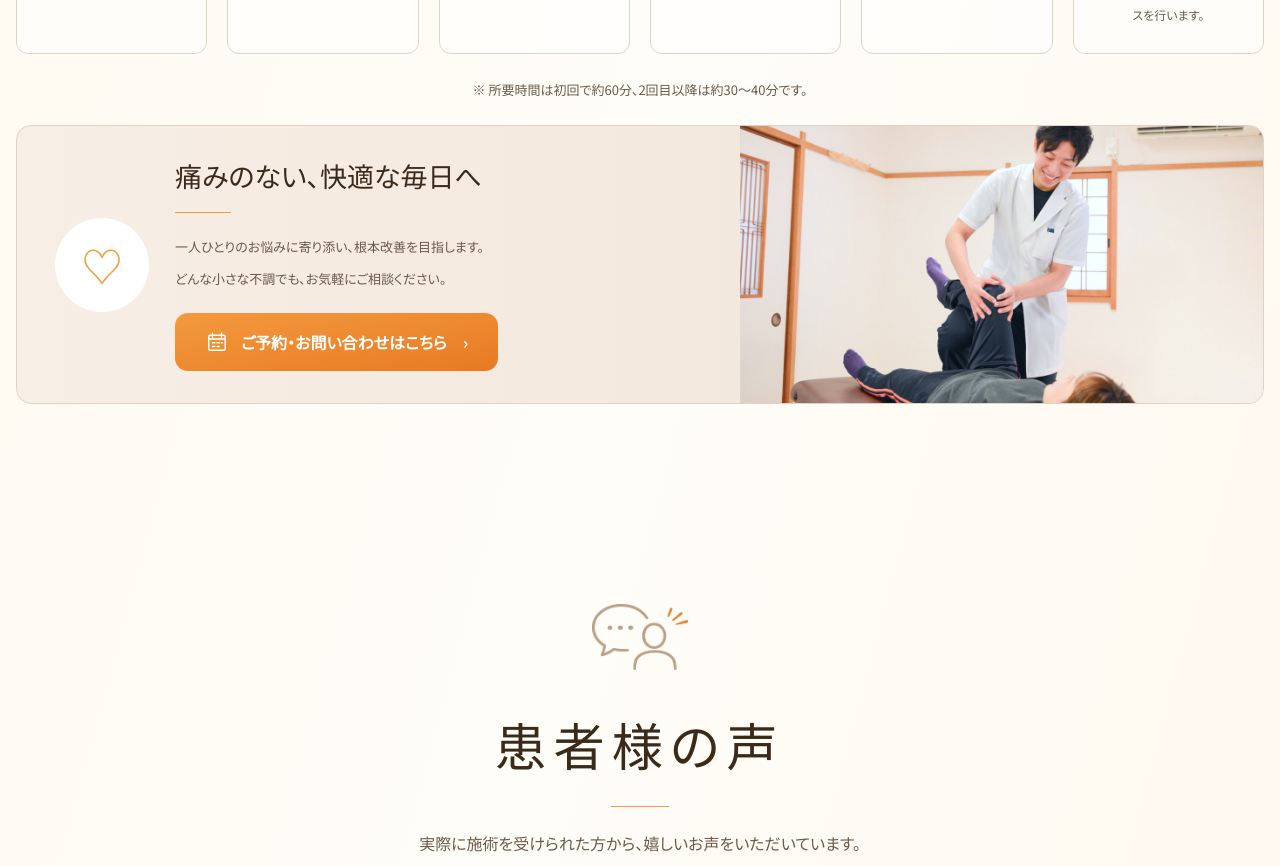
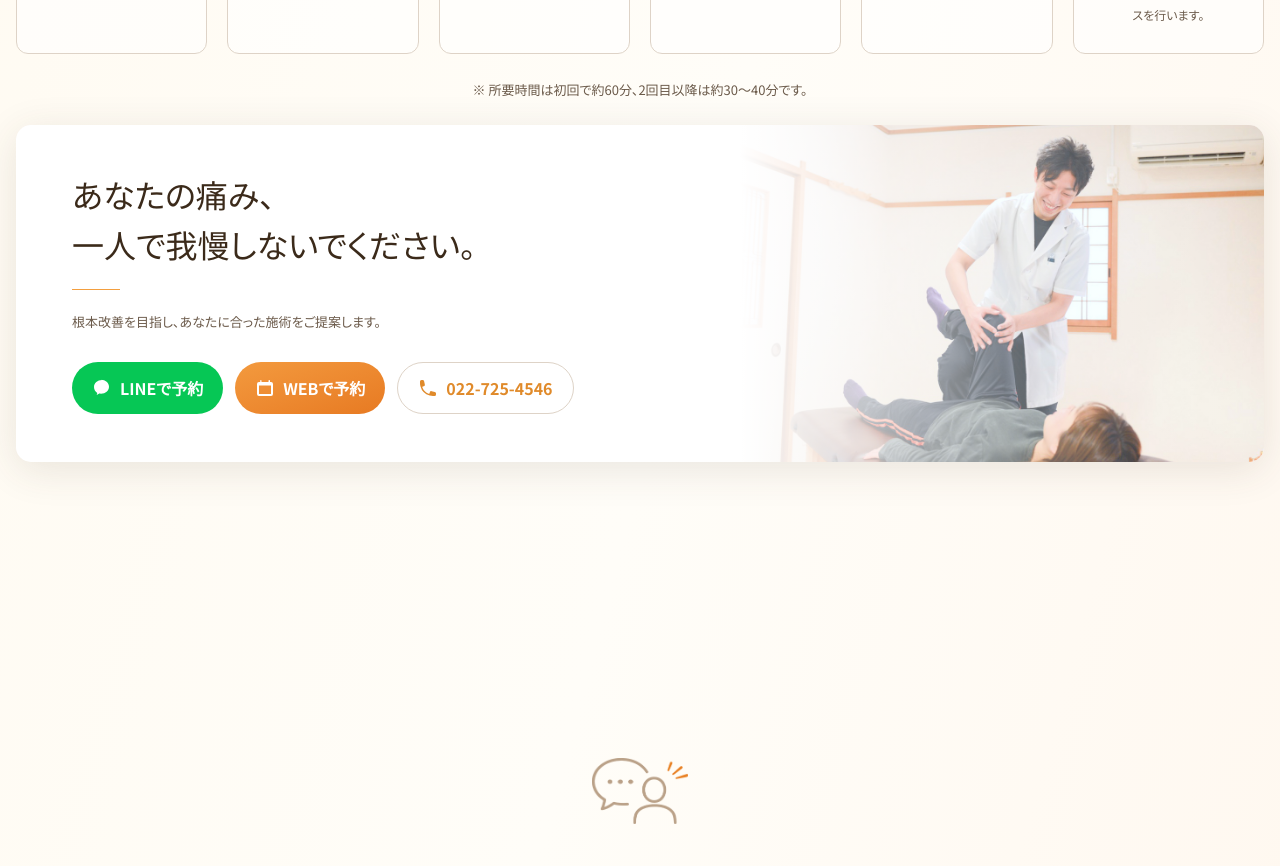
Before and after one commit to yuu-zen-org/akatsuki-seitai, a Next.js app: page / in a window 1280 px wide. Shown: the part 4220-5086 px from the top of the page. Built offline with nearby package versions, Linux system fonts and the light colour scheme.

Commit message:
fix: FlowSection CTAを新デザインに統一、症状詳細ページのCTA重複を解消
Co-Authored-By: Claude Sonnet 4.6 <noreply@anthropic.com>

```diff
--- a/src/app/symptoms/[slug]/page.tsx
+++ b/src/app/symptoms/[slug]/page.tsx
@@ -3,7 +3,6 @@ import Image from "next/image";
 import Link from "next/link";
 import { notFound } from "next/navigation";
 import { BackgroundBlurs } from "@/components/ui/BackgroundBlurs";
-import { CtaSection } from "@/components/sections/CtaSection";
 import { PageHeader } from "@/components/ui/PageHeader";
 import { RelatedSection, type RelatedPage } from "@/components/sections/RelatedSection";
 import { JsonLd } from "@/components/ui/JsonLd";
@@ -206,8 +205,6 @@ export default async function SymptomDetailPage({
 
           {/* ── 関連ページ ── */}
           <RelatedSection pages={relatedPages} />
-
-          <CtaSection />
         </div>
       </div>
     </main>
--- a/src/components/sections/FlowSection.tsx
+++ b/src/components/sections/FlowSection.tsx
@@ -1,7 +1,7 @@
 import Image from "next/image";
-import Link from "next/link";
 import { flowSteps } from "@/data/flow";
 import { FlowCarousel } from "./FlowCarousel";
+import { CtaSection } from "./CtaSection";
 
 export function FlowSection() {
   return (
@@ -57,38 +57,7 @@ export function FlowSection() {
           ※ 所要時間は初回で約60分、2回目以降は約30〜40分です。
         </p>
 
-        <div className="hidden lg:grid overflow-hidden rounded-[15px] border border-border-light bg-gradient-to-r from-[#f7eee5] to-[#f1e4d8] lg:grid-cols-[58%_42%]">
-          <div className="flex items-center gap-[26px] p-8 lg:p-[32px_38px] max-[720px]:flex-col max-[720px]:items-start max-[720px]:p-[28px_20px]">
-            <div className="grid h-[94px] w-[94px] flex-shrink-0 place-items-center rounded-full bg-white text-[42px] text-primary max-[720px]:h-[72px] max-[720px]:w-[72px]">
-              ♡
-            </div>
-            <div>
-              <h3 className="font-mincho text-[27px] font-normal">痛みのない、快適な毎日へ</h3>
-              <span className="mt-[13px] mb-[18px] block h-px w-14 bg-primary" />
-              <p className="text-[13px] leading-8 text-text-light">
-                一人ひとりのお悩みに寄り添い、根本改善を目指します。
-                <br />
-                どんな小さな不調でも、お気軽にご相談ください。
-              </p>
-              <Link
-                href="/contact"
-                className="mt-[18px] inline-flex min-h-[58px] items-center gap-3 rounded-[13px] bg-gradient-to-br from-[#f39a3e] to-[#e77a22] px-[30px] font-bold text-white"
-              >
-                <svg aria-hidden="true" className="size-6" fill="none" viewBox="0 0 32 32">
-                  <rect height="20" rx="2" stroke="currentColor" strokeWidth="2" width="22" x="5" y="7" />
-                  <path d="M10 4v6M22 4v6M5 12h22M10 17h3M16 17h3M22 17h1M10 22h3M16 22h3" stroke="currentColor" strokeLinecap="round" strokeWidth="2" />
-                </svg>
-                ご予約・お問い合わせはこちら　›
-              </Link>
-            </div>
-          </div>
-          <div
-            className="min-h-[250px] bg-cover bg-center max-[720px]:min-h-[210px]"
-            role="img"
-            aria-label="明るく清潔な施術室"
-            style={{ backgroundImage: "url(/images/top/flow-cta.jpg)" }}
-          />
-        </div>
+        <CtaSection />
       </div>
     </section>
   );
```
